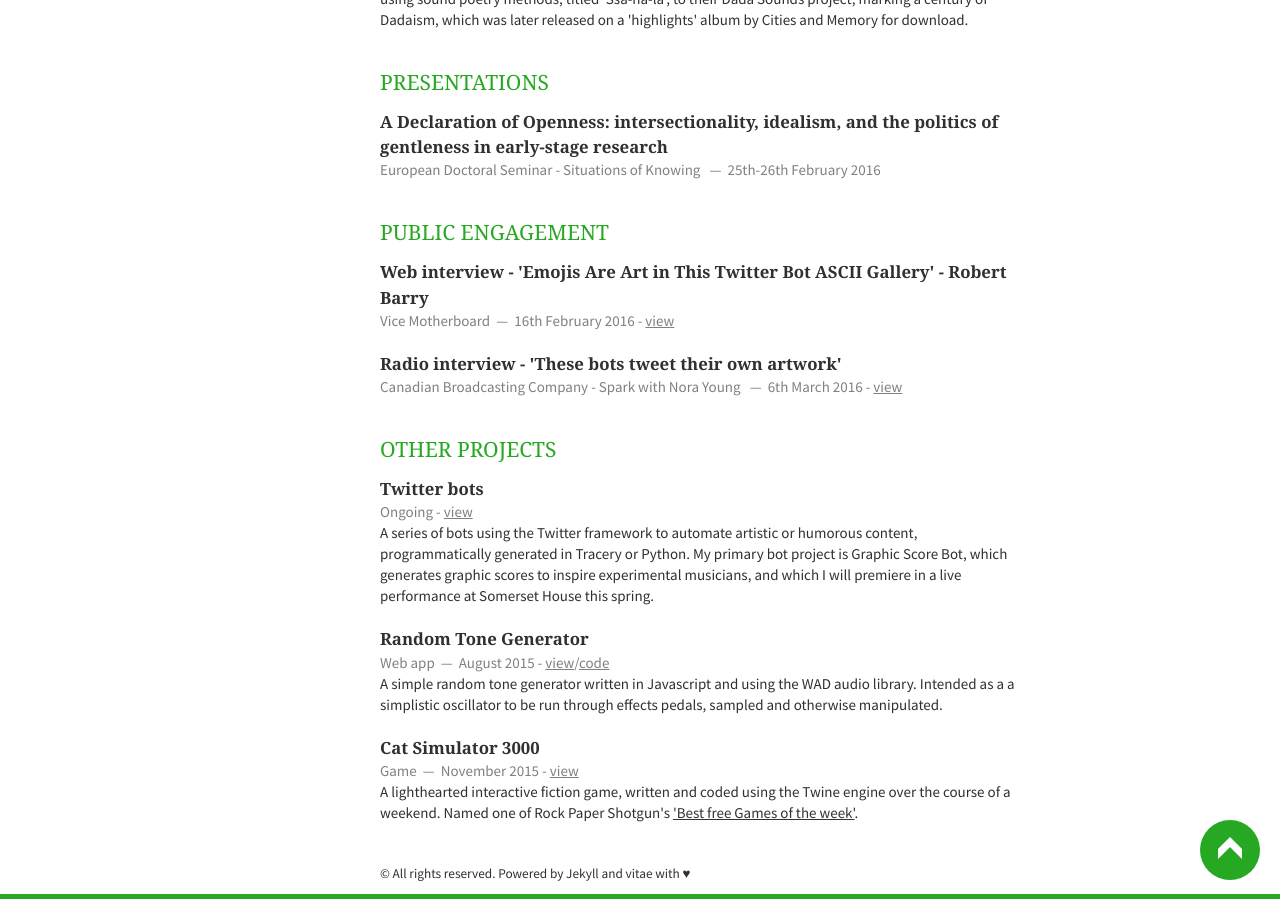
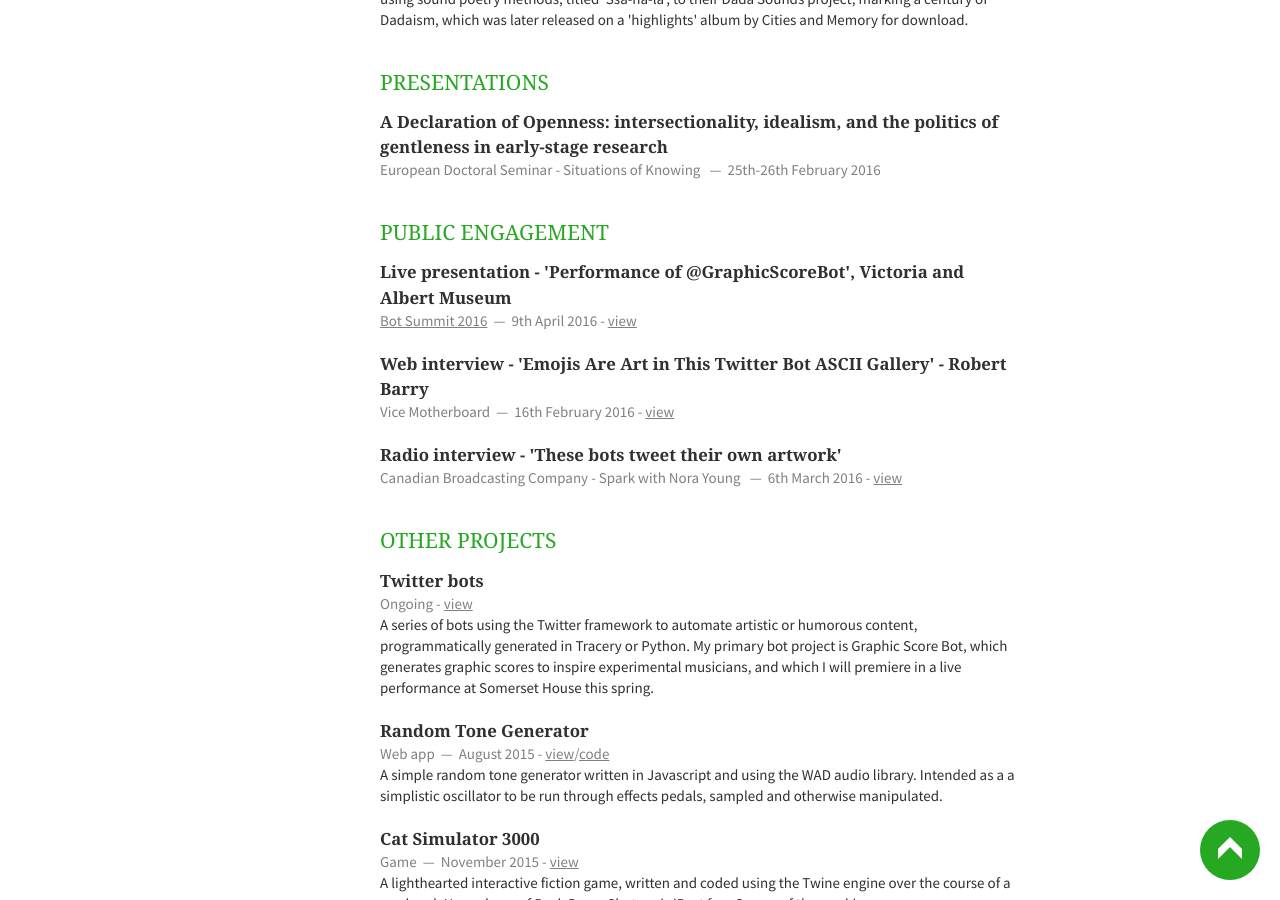
Before and after one commit to emmawinston/cv, a Jekyll site: the page built from index.html, in a window 1280 px wide and 900 px high, scrolled down 1762 px. Built offline with Jekyll 4.4.1, drawn with Linux system fonts in a browser that asks for light colours; nearby versions of some CDN libraries; Markdown is read by kramdown in place of the engine named in the settings; the list of posts is cut into pages by our own code.

Commit message:
added bot summit

```diff
--- a/_includes/media.html
+++ b/_includes/media.html
@@ -1,5 +1,12 @@
 <section class="eleven columns">
     <h1>Public Engagement</h1>
+    <article>
+        <header>
+            <h1>Live presentation - 'Performance of @GraphicScoreBot', Victoria and Albert Museum</h1>
+            <span><address><a href="https://shop.vam.ac.uk/whatson/index/view/id/1980/event/Bot-Summit-2016/dt/2016-04-09/eType/1/free/2">Bot Summit 2016</a></address><time>9th April 2016</time> - <a href="https://youtu.be/KTPih7D0Jhg?t=2h22m">view</a></span>
+        </header>
+        <p></p>
+    </article>
     <article>
         <header>
             <h1>Web interview - 'Emojis Are Art in This Twitter Bot ASCII Gallery' - Robert Barry</h1>
```
